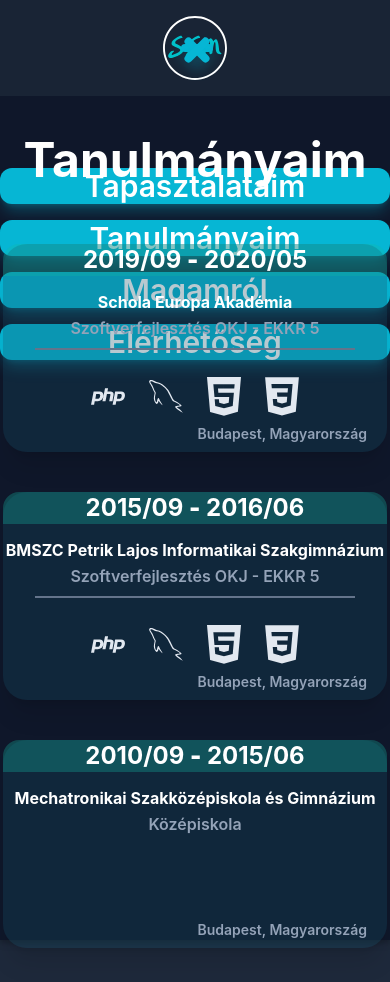
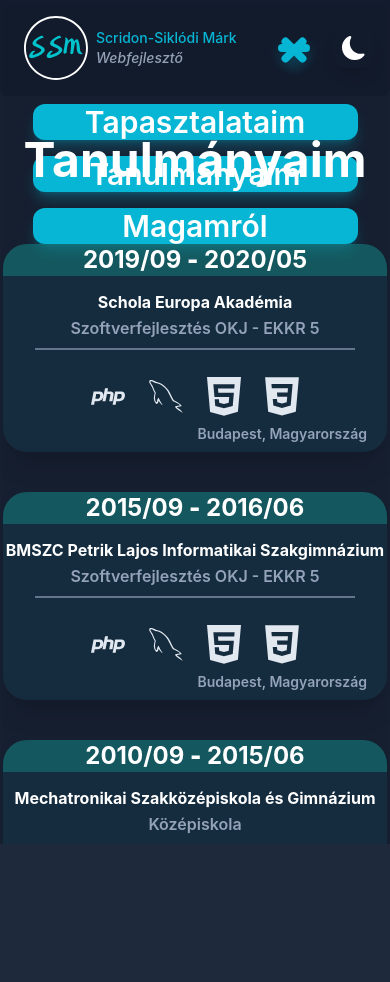
Before and after one commit to SMark2256/ReactCV, a Next.js app: page /educations in a window 390 px wide. Both pictures are taken after a click on the element 286 px from the left and 48 px from the top of the page. Shown: the top 982 px of the page. After the commit the page ends 844 px from the top, so only its background shows below. Built offline with nearby package versions, Linux system fonts and the light colour scheme.

Commit message:
mobile menu correction

```diff
--- a/components/Layout.jsx
+++ b/components/Layout.jsx
@@ -5,11 +5,10 @@ import {ThemeProvider} from 'next-themes'
 const Layout = ({ children }) => {
       return (
 
-            <div className="text-white mx-auto overflow-x-hidden">
+            <div className="text-white mx-auto h-screen overflow-x-hidden overflow-y-hidden">
                   <ThemeProvider>
                         <Navbar />
                               <div className='text-center text-lg md:text-2xl xl:text-4xl py-10 z-10 dark:bg-cyan-900'>{ children }</div>
-                        <Footer />
                   </ThemeProvider>
             </div>
        )
--- a/components/educations/EducationsElements.jsx
+++ b/components/educations/EducationsElements.jsx
@@ -3,8 +3,8 @@ import IconChanger from "../../utility/IconChanger.jsx"
 
 const EducationElements = ({ education }) => {
       return (
-                          <div className="relative cursor-pointer border-cyan-900 bg-cyan-900/30 hover:bg-teal-800/30 hover:border-teal-500/50 hover:shadow-teal-500/40 shadow-xl shadow-black-500/80 rounded-3xl w-96 h-52 mb-10">
-                              <h1 className=" text-2xl justify-end font-bold bg-teal-500/30 w-full rounded-t-2xl md:mb-0 mb-3">{education.start} <strong>-</strong> {education.end}</h1>
+                          <div className="relative cursor-pointer border-cyan-900 bg-cyan-900/30 hover:bg-teal-700/30 hover:border-teal-500/50 hover:shadow-teal-500/40 shadow-xl shadow-black-500/80 rounded-3xl w-96 h-52 mb-10">
+                              <h1 className=" text-2xl justify-end font-bold bg-teal-500/30 w-full rounded-t-3xl md:mb-0 mb-3">{education.start} <strong>-</strong> {education.end}</h1>
                             <div className="align-middle items-center justify-center">
                               <div className="text-center">
                                 <a className="font-bold text-base w-auto" href={education.url} rel="noreferrer" target="_blank">{education.school}</a>
--- a/components/navbar/NavBarMode.jsx
+++ b/components/navbar/NavBarMode.jsx
@@ -3,7 +3,7 @@ import NavLink from './NavLink.jsx'
 const NavBarMode = ({ stylemode, onClick, open }) => {
 
     const desktopMode = "mx-4 rounded-xl bg-cyan-500 shadow-lg shadow-cyan-500/30 hover:bg-teal-600 hover:shadow-teal-700 duration-200 text-white font-semibold py-2 px-4"
-    const mobileMode = "text-3xl text-center text-white font-semibold my-2 bg-cyan-500 shadow-lg shadow-cyan-500/30 hover:bg-teal-600 hover:shadow-teal-700 rounded-xl"
+    const mobileMode = "text-3xl text-center text-white w-5/6 font-semibold my-2 bg-cyan-500 shadow-lg shadow-cyan-500/30 hover:bg-teal-600 hover:shadow-teal-700 rounded-xl overflow-y-hidden"
 
     switch (stylemode) {
         case 'mobile':
@@ -28,9 +28,6 @@ const NavBarMode = ({ stylemode, onClick, open }) => {
               <NavLink to="/about">
                       <button className={stylemode} onClick={onClick}>Magamról</button>
               </NavLink>
-              <NavLink to="/contact">
-                      <button className={stylemode} onClick={onClick}>Elérhetőség</button>
-              </NavLink>
           </>
       )
   }
--- a/components/navbar/Navbar.jsx
+++ b/components/navbar/Navbar.jsx
@@ -3,6 +3,7 @@ import NavBarMode from './NavBarMode.jsx'
 import NavBarLogo from './NavBarLogo.jsx'
 import NavBarName from './NavBarName.jsx'
 import DarkLight from './DarkLight.jsx'
+import { motion } from 'framer-motion'
 
 
 const Navbar = () => {
@@ -10,40 +11,38 @@ const Navbar = () => {
 
     const MobileNav = ({open, setOpen}) => {
         return (
-            <div className={`absolute top-0 left-0 h-screen w-full  bg-slate-800 transform ${open ? "-translate-x-0" : "-translate-x-full hidden"} transition-transform duration-300 ease-in-out filter drop-shadow-md `}>
-                <div className="flex items-center justify-center filter bg-slate-900/30 h-24 lg:hidden"> {/*logo container*/}
-                <NavBarLogo src="/logo.svg" onClick={() => setTimeout(() => {setOpen(!open)}, 100)}/>
-                </div>
-                <div className="flex flex-col bg-slate-900 h-screen w-full absolute left-0 py-16 z-20 lg:hidden">
+            <div className={`absolute top-0 left-0 h-screen w-full  bg-slate-900/40 transform ${open ? "-translate-x-0" : "-translate-x-full hidden"} transition-transform duration-300 ease-in-out filter drop-shadow-md `}>
+
+                <motion.div className="flex flex-col items-center top-24 absolute h-screen w-full z-20 lg:hidden"
+                initial={{ x: '-100vw' }}
+                animate={{ x: 0 }}
+                transition={{ type: 'spring', duration: 1, bounce: 0.3 }}>
                     <NavBarMode stylemode="mobile" open={open} onClick={() => setTimeout(() => {setOpen(!open)}, 100)}/>
-                </div>
+                </motion.div>
             </div>
         )
       }
 
     return (
-        <nav className="flex filter drop-shadow-md bg-slate-900/40 rounded-b-lg px-4 h-24 align-middle">
+        <nav className="flex filter drop-shadow-md bg-slate-900/40 rounded-b-lg px-4 h-24 lg:w-5/6 align-middle mx-auto">
             <MobileNav open={open} setOpen={setOpen}/>
 
-            <div className={open ? "hidden" : "w-3/12 flex items-center" }>
+            <div className="w-3/12 flex items-center">
             <NavBarLogo src="/logo.svg"/>
             <NavBarName/>
             </div>
 
-
             <div className="w-9/12 flex justify-end items-center">
-
-                <div className="z-50 flex relative w-8 h-8 flex-col justify-between items-center lg:hidden" onClick={() => {setOpen(!open)}}>
+                <div className="z-50 flex absolute right-20 w-8 h-8 flex-col justify-between items-center lg:hidden" onClick={() => {setOpen(!open)}}>
                     {/* hamburger button */}
                     <span className={`h-2 w-full bg-cyan-500 shadow-lg shadow-cyan-500/80 rounded-lg transform transition duration-200 ease-in-out ${open ? "rotate-45 translate-y-3.5" : ""}`} />
                     <span className={`h-2 w-full bg-cyan-500 shadow-lg shadow-cyan-500/80 rounded-lg transition-all duration-200 ease-in-out ${open ? "w-0" : "w-full"}`} />
                     <span className={`h-2 w-full bg-cyan-500 shadow-lg shadow-cyan-500/80 rounded-lg transform transition duration-200 ease-in-out ${open ? "-rotate-45 -translate-y-2.5" : ""}`} />
                 </div>
-
-                <div className="hidden lg:flex">
+                <div className="hidden lg:flex absolute right-14">
                 <NavBarMode stylemode="desktop" open={open} />
                 </div>
-                <div>
+                <div className='absolute right-0'>
                     <DarkLight/>
                 </div>
             </div>
--- a/components/works/WorksElements.jsx
+++ b/components/works/WorksElements.jsx
@@ -3,16 +3,17 @@ import IconChanger from "../../utility/IconChanger"
 
 const WorkElements = ({ work }) => {
       return (
-        <div className="relative cursor-pointer inline-flex flex-col border-cyan-900 bg-cyan-900/30 hover:bg-teal-800/30 hover:border-teal-500/50 hover:shadow-teal-500/40 shadow-xl shadow-black-500/80 rounded-3xl w-96 md:flex-auto h-52 mb-10">
-              <div className="text-2xl inline-flex justify-center font-bold bg-teal-500/30 w-full rounded-t-2xl">{work.start} <strong>&nbsp;-&nbsp;</strong>
-                {work.end === 'Jelenleg' ? <motion.div animate={{color: ['rgba(255,255,255, 1)', 'rgba(255,255,255, 0.2)', 'rgba(255,255,255, 1)']}} transition={{ repeat: Infinity , duration: 2}}>{work.end}</motion.div> : work.end}
-              </div>
+        <div className="relative cursor-pointer inline-flex flex-col border-cyan-900 bg-cyan-900/30 hover:bg-teal-700/30 hover:border-teal-500/50 hover:shadow-teal-500/40 shadow-xl shadow-black-500/80 rounded-3xl w-96 md:flex-auto h-52 mb-10">
+          <div className="toptext-2xl inline-flex justify-center font-bold bg-teal-500/30 w-full rounded-t-3xl">{work.start} <strong>&nbsp;-&nbsp;</strong>
+          {work.end === 'Jelenleg' ? <motion.div animate={{color: ['rgba(255,255,255, 1)', 'rgba(255,255,255, 0.2)', 'rgba(255,255,255, 1)']}} transition={{ repeat: Infinity , duration: 2}}>{work.end}</motion.div> : work.end}
+        </div>
           <div className="flex flex-col items-center justify-center">
               <h1 className="text-2xl font-bold py-7 pb-10 ">{work.position}</h1>
               <div className="absolute bottom-12 text-4xl font-semibold text-slate-200 align-middle rounded-xl dark:text-slate-900 inline-flex space-x-2.5 "><IconChanger icon={work.techonology}/></div>
               <h2 className="absolute bottom-0 right-5 w-auto text-center text-sm text-slate-400 font-semibold pb-2">{work.location}</h2>
           </div>
         </div>
+
       )
     }
 
```
